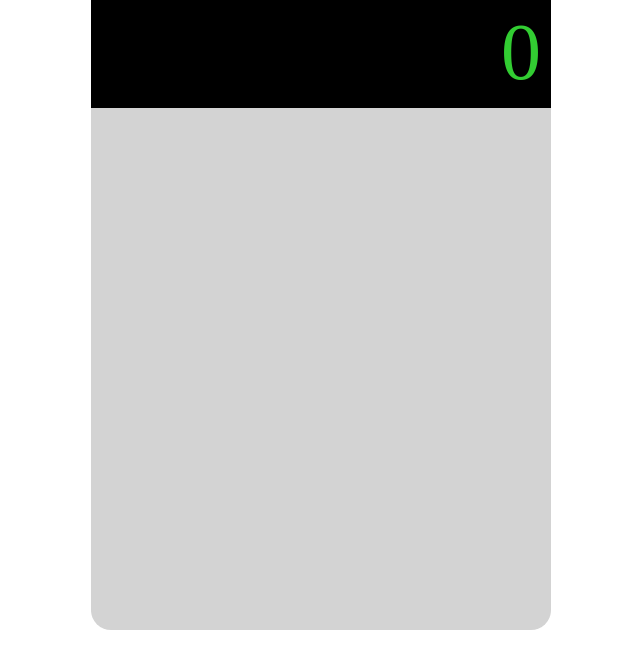
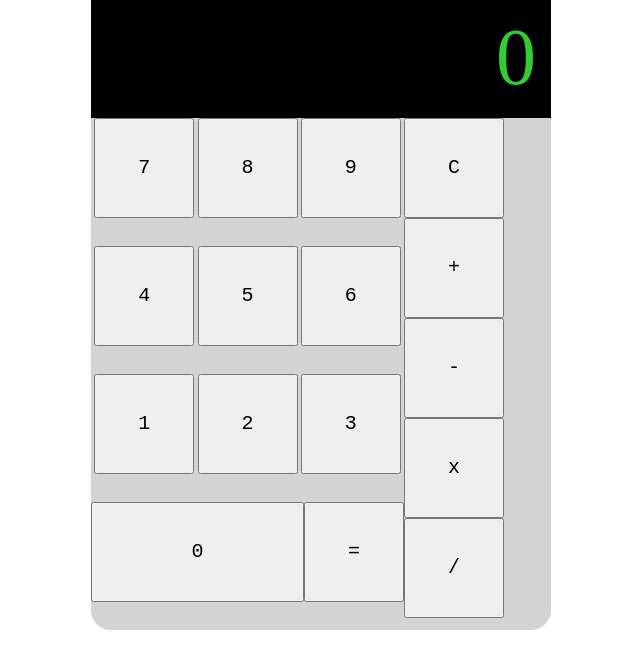
Before and after one commit to AleDiBernardo/htmlcss-simple-calculator, a plain HTML site: page index.html in a window 1280 px wide. Shown: the part 150-800 px from the top of the page, without its empty margins (319-959 px from the left). Drawn offline with Linux system fonts and the light colour scheme; a web font is replaced by a local one.

Commit message:
feat: add left-side and right side section in calc-bottom

```diff
--- a/css/style.css
+++ b/css/style.css
@@ -49,16 +49,14 @@
 /* Display */
 .calc-display {
     background-color: black;
-    padding: 10px;
+    padding: 15px;
     justify-content: end;
-    /* flex-grow: 1; */
-
-
 }
 
 .calc-display span {
     font-size: 80px;
     color: limegreen;
+    font-family: 'seven segment';
 }
 
 /* Bottom */
@@ -71,3 +69,29 @@
     border-top-left-radius: 0;
     border-top-right-radius: 0;
 }
+
+/* LEFT SIDE */
+
+.left-side {
+    /* debug */
+    /* background-color: red; */
+    flex-wrap: wrap;
+    justify-content: space-evenly;
+
+}
+
+.right-side {
+    /* background-color: blue; */
+}
+
+/* Number Button */
+.num-btn {
+    width: 100px;
+    height: 100px;
+    font-family: monospace;
+    font-size: 20px;
+}
+
+.zero.num-btn {
+    flex-grow: 1;
+}
--- a/index.html
+++ b/index.html
@@ -1,13 +1,18 @@
 <!DOCTYPE html>
 <html lang="en">
+
 <head>
     <meta charset="UTF-8">
     <meta name="viewport" content="width=device-width, initial-scale=1.0">
 
     <!-- Custom Style -->
     <link rel="stylesheet" href="css/style.css">
+
+    <!-- Custom Font -->
+    <link href="https://fonts.cdnfonts.com/css/seven-segment" rel="stylesheet">
     <title>Boosio Calculator</title>
 </head>
+
 <body>
     <main class="flex main-container">
         <div class="flex container">
@@ -17,8 +22,30 @@
             <div class="flex calc-display">
                 <span>0</span>
             </div>
-            <div class="calc-bottom bd-radius"></div>
+            <div class="flex calc-bottom bd-radius">
+                <div class="flex left-side">
+                    <input class="num-btn" type="button" value="7">
+                    <input class="num-btn" type="button" value="8">
+                    <input class="num-btn" type="button" value="9">
+                    <input class="num-btn" type="button" value="4">
+                    <input class="num-btn" type="button" value="5">
+                    <input class="num-btn" type="button" value="6">
+                    <input class="num-btn" type="button" value="1">
+                    <input class="num-btn" type="button" value="2">
+                    <input class="num-btn" type="button" value="3">
+                    <input class="zero num-btn" type="button" value="0">
+                    <input class="num-btn" type="button" value="=">
+                </div>
+                <div class="right-side">
+                    <input class="num-btn" type="button" value="C">
+                    <input class="num-btn" type="button" value="+">
+                    <input class="num-btn" type="button" value="-">
+                    <input class="num-btn" type="button" value="x">
+                    <input class="num-btn" type="button" value="/">
+                </div>
+            </div>
         </div>
     </main>
 </body>
+
 </html>
```
